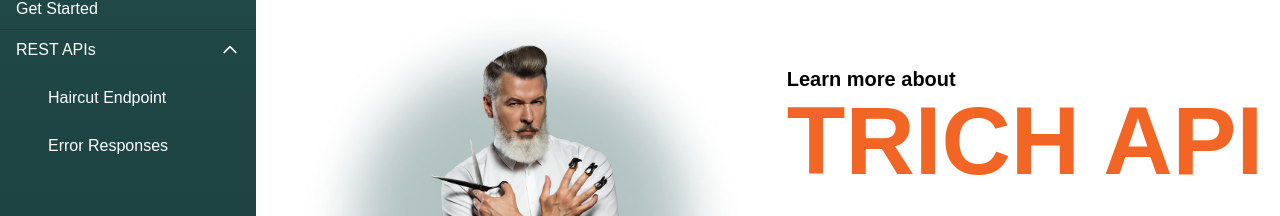
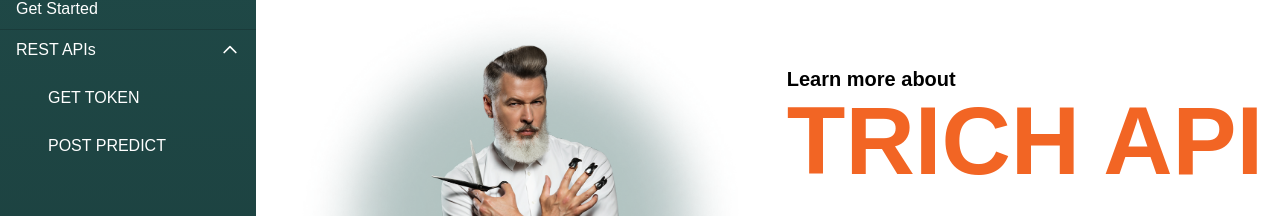
Before and after one commit to adli-arindra/uas-tst, a Next.js app in the folder uas-tst/: page /documentation in a window 1280 px wide. Both pictures are taken after a click on the button "REST APIs". Shown: the part 166-382 px from the top of the page. Built offline with nearby package versions, Linux system fonts and the light colour scheme; no server answers.

Commit message:
fix sidebar navigations

```diff
--- a/uas-tst/app/components/sidebar.tsx
+++ b/uas-tst/app/components/sidebar.tsx
@@ -54,13 +54,13 @@
               {isDropdownOpen && (
                 <ul className="mt-2 pl-8 space-y-2">
                   <li>
-                    <Link href="/api-docs#haircut" className="block px-4 py-2 hover:bg-secondary">
-                      Haircut Endpoint
+                    <Link href="#restapi" className="block px-4 py-2 hover:bg-secondary">
+                      GET TOKEN
                     </Link>
                   </li>
                   <li>
-                    <Link href="/api-docs#error-responses" className="block px-4 py-2 hover:bg-secondary">
-                      Error Responses
+                    <Link href="#restapi" className="block px-4 py-2 hover:bg-secondary">
+                      POST PREDICT
                     </Link>
                   </li>
                 </ul>
```
